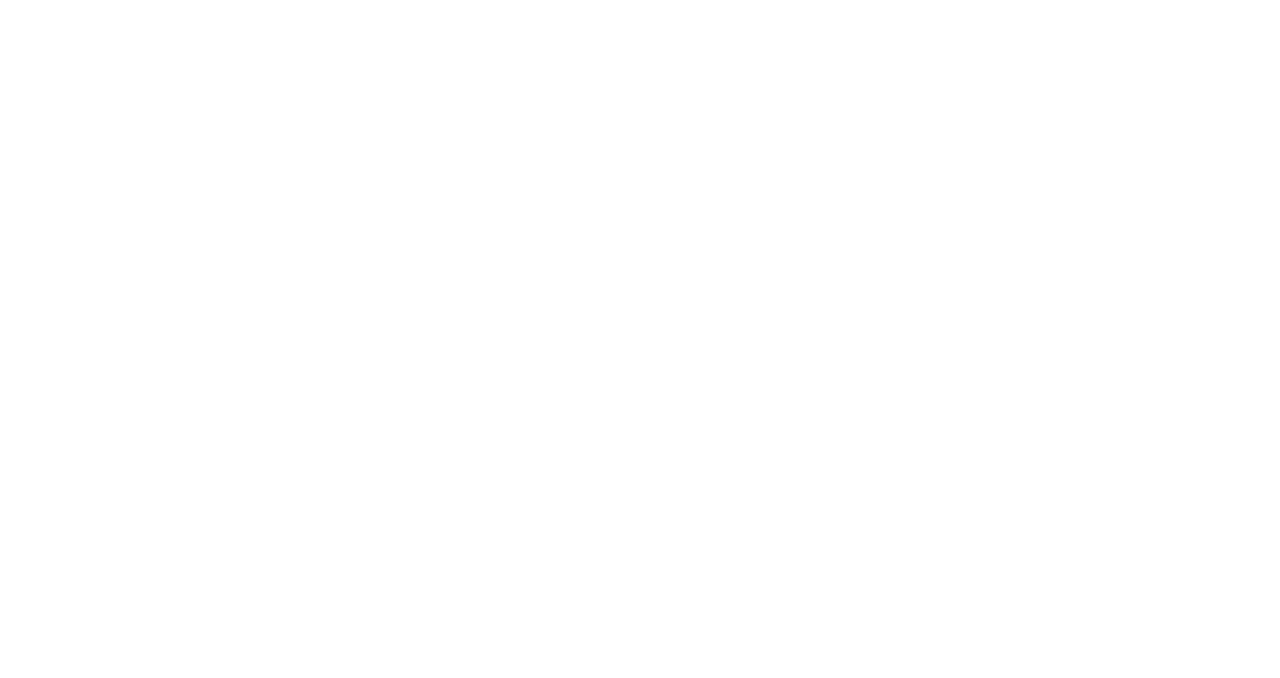
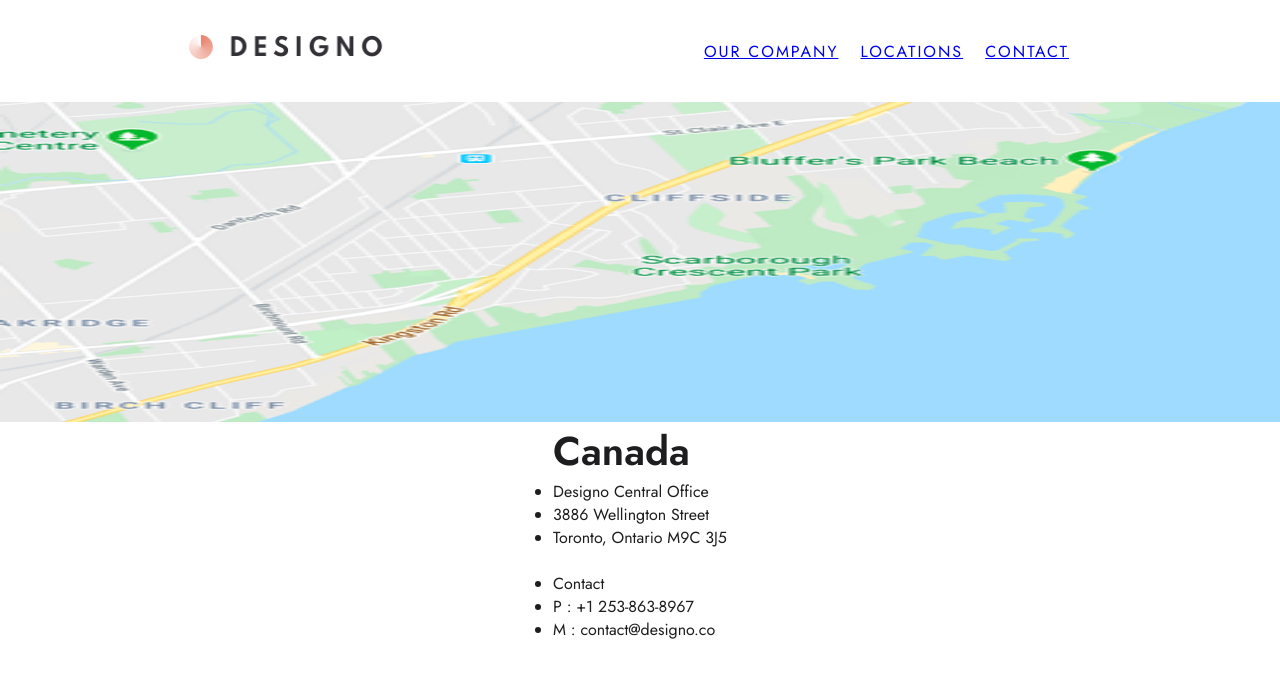
Before and after one commit to Aryaman2803/Designo, a React (Create React App) app: page /locations in a window 1280 px wide. Shown: the top 678 px of the page. Built offline with nearby package versions, Linux system fonts and the light colour scheme.

Commit message:
creating locations page, added country section

```diff
--- a/src/App.js
+++ b/src/App.js
@@ -5,6 +5,7 @@
 import AppDesign from "./AppDesign";
 import GraphicDesign from "./GraphicDesign";
 import About from "./About";
+import Locations from "./Locations";
 
 function App() {
   return (
@@ -14,6 +15,7 @@
         <Route exact path="/app-design" render={() => <AppDesign />} />
         <Route exact path="/graphic-design" render={() => <GraphicDesign />} />
         <Route exact path="/about-us" render={() => <About />} />
+        <Route exact path="/locations" render={() => <Locations />} />
         <Route exact path="/" component={Home} />
       </Switch>
     </div>
--- /dev/null
+++ b/src/Locations.js
@@ -0,0 +1,30 @@
+import React from "react";
+import NavBar from "./NavBar";
+import heroSvg from "./starter/assets/about/mobile/bg-pattern-hero-about-mobile.svg";
+import "./Locations.scss";
+
+export default function Locations() {
+  return (
+    <div className="Locations">
+      <NavBar />
+      <section className="country">
+        <div className="img-wrap"></div>
+        <div className="text-wrap">
+          {/* <img src={heroSvg} alt="" /> */}
+          <h2>Canada</h2>
+          <ul>
+            <li>Designo Central Office</li>
+            <li>3886 Wellington Street</li>
+            <li>Toronto, Ontario M9C 3J5</li>
+          </ul>
+          <br />
+          <ul>
+            <li> Contact</li>
+            <li>P : +1 253-863-8967</li>
+            <li>M : contact@designo.co</li>
+          </ul>
+        </div>
+      </section>
+    </div>
+  );
+}
--- /dev/null
+++ b/src/Locations.scss
@@ -0,0 +1,17 @@
+.Locations {
+  .country {
+    width: 100vw;
+    display: flex;
+    flex-direction: column;
+    align-items: center;
+    justify-content: center;
+    .img-wrap {
+      background: url("./starter/assets/locations/desktop/image-map-canada.png");
+      height: 32rem;
+      width: 100vw;
+      object-fit: contain;
+      background-repeat: no-repeat;
+      background-size: 100% 100%;
+    }
+  }
+}
--- a/src/NavBar.js
+++ b/src/NavBar.js
@@ -2,6 +2,7 @@
 import logoDark from "./starter/assets/shared/desktop/logo-dark.png";
 import { useMediaQuery } from "react-responsive";
 import "./Navbar.scss";
+import { Link } from "react-router-dom";
 export default function NavBar() {
   const isMobile = useMediaQuery({
     query: "(max-device-width: 767px)",
@@ -12,7 +13,9 @@
 
   return (
     <div className="Navbar">
-      <img src={logoDark} alt="" />
+      <Link to="/">
+        <img src={logoDark} alt="" />
+      </Link>
 
       <svg width="24" height="20" xmlns="http://www.w3.org/2000/svg">
         <g fill="#1D1C1E" fill-rule="evenodd">
@@ -21,9 +24,15 @@
       </svg>
 
       <ul>
-        <li>Our Company</li>
-        <li>Locations</li>
-        <li>Contact</li>
+        <li>
+          <Link to="/about-us">Our Company</Link>
+        </li>
+        <li>
+          <Link to="/locations">Locations</Link>
+        </li>
+        <li>
+          <Link to="contact">Contact</Link>
+        </li>
       </ul>
     </div>
   );
```
